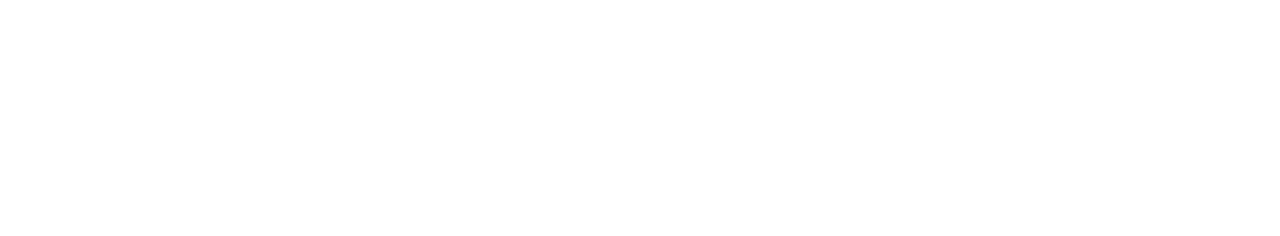
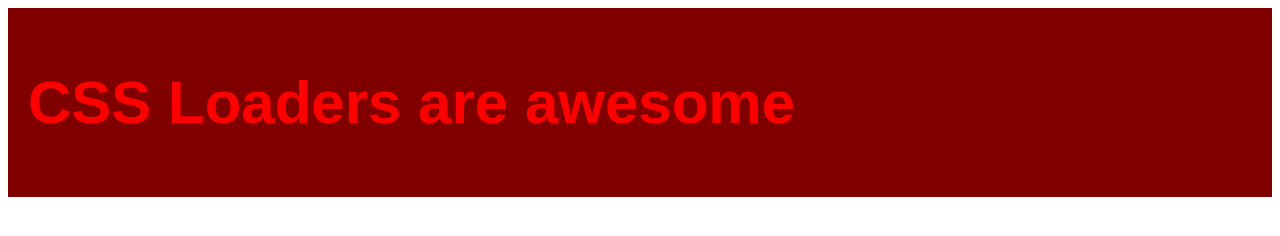
Before and after one commit to Danixpad22/JSAdvanced, a website built with webpack: page index.html in a window 1280 px wide. Built offline with nearby package versions, Linux system fonts and the light colour scheme.

Commit message:
aggiunto css loader

```diff
--- a/index.html
+++ b/index.html
@@ -6,6 +6,11 @@
   <title>Document</title>
 </head>
 <body>
+  <div id="bodyContent">
+    <div class="intro-component">
+      <h1>CSS Loaders are awesome</h1>
+    </div>
+  </div>
 
   <script src="dist/bundle.js"></script>
 </body>
--- a/package.json
+++ b/package.json
@@ -12,6 +12,8 @@
   "author": "",
   "license": "ISC",
   "devDependencies": {
+    "css-loader": "^7.1.2",
+    "style-loader": "^4.0.0",
     "webpack": "^5.91.0",
     "webpack-cli": "^5.1.4"
   },
--- /dev/null
+++ b/src/css/styles.css
@@ -0,0 +1,7 @@
+.intro-component {
+  padding: 20px;
+  color: red;
+  font-size: 30px;
+  background-color: maroon;
+  font-family: Arial, Helvetica, sans-serif;
+}
--- a/webpack.config.js
+++ b/webpack.config.js
@@ -1,11 +1,18 @@
 const path = require('path');
 
 module.exports = {
-  watch: true,
+  mode: 'development',
   entry: './src/index.js',
   output: {
     filename: 'bundle.js',
-    path: path.resolve(__dirname, 'dist')
+    path: path.resolve(__dirname, 'dist'),
   },
-  mode: 'development'
+  module: {
+    rules: [
+      {
+        test: /\.css$/,
+        use: ['style-loader', 'css-loader'],
+      },
+    ],
+  },
 };
```
Also changed, not shown: src/index.js (+4 -4 lines), dist/bundle.js, 1 other file.
